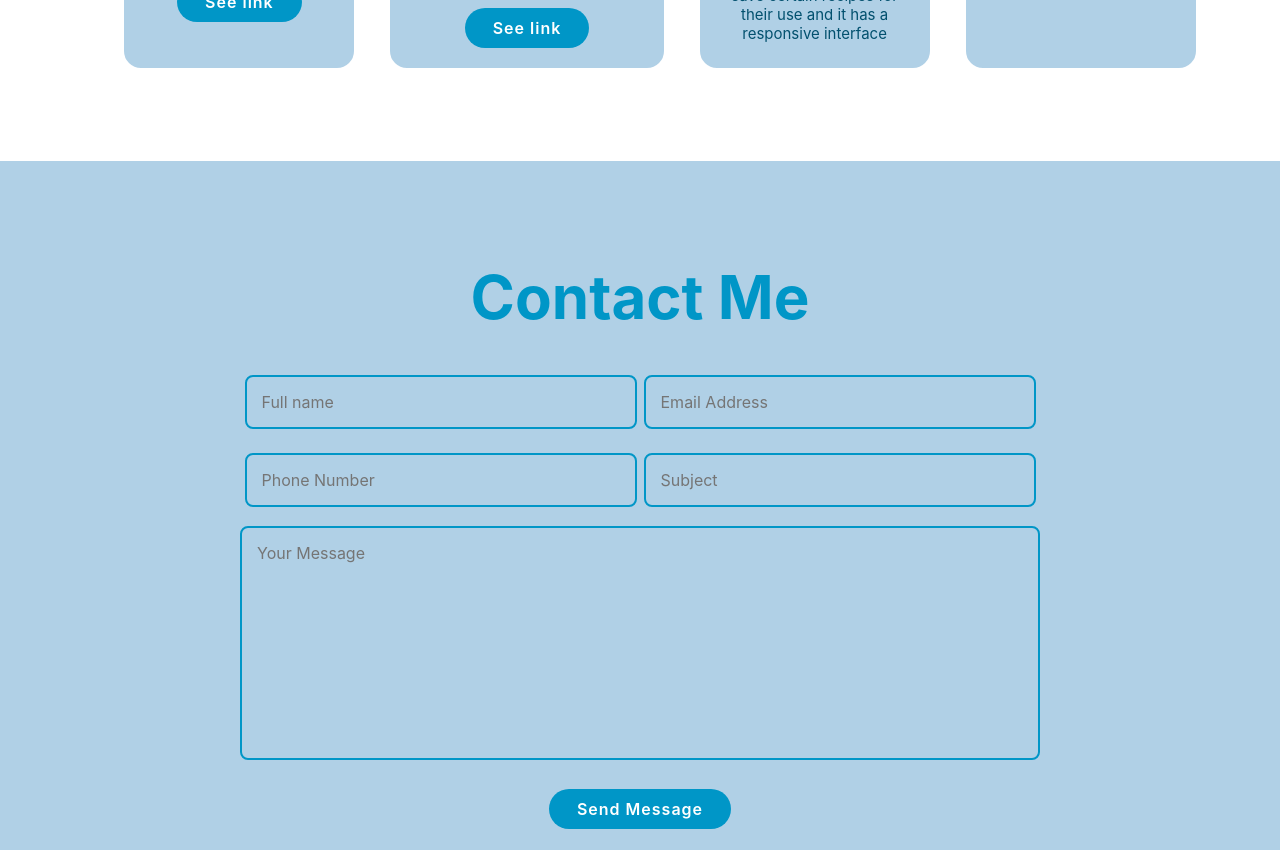
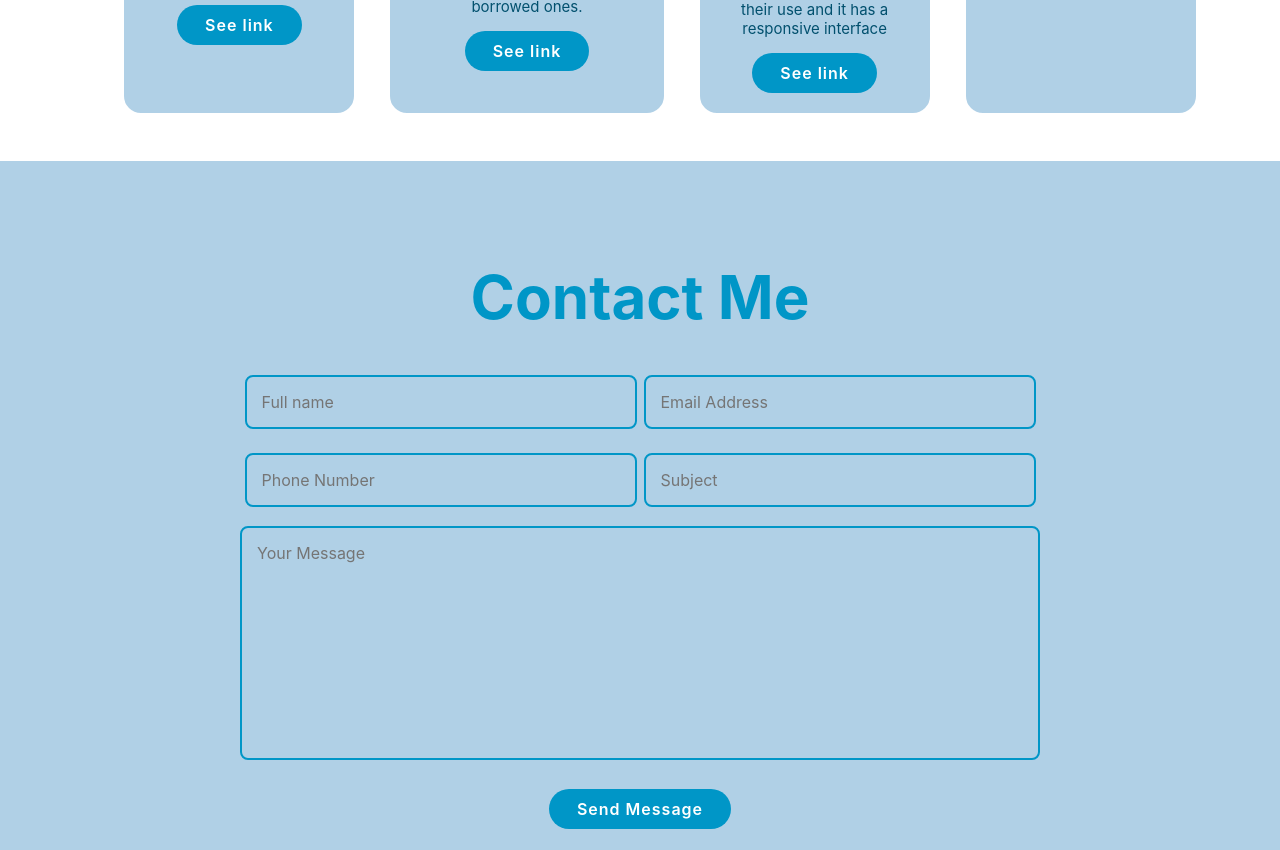
Before and after one commit to G0INGM3RRY/Portfolio, a plain HTML site: page index.html in a window 1280 px wide. Shown: the part 3039-3889 px from the top of the page. Drawn offline with nearby package versions, Linux system fonts and the light colour scheme; some packages are replaced by stand-ins of ours; a script that the page names is missing.

Commit message:
Update index.html

```diff
--- a/index.html
+++ b/index.html
@@ -273,6 +273,7 @@
                 responsive interface
               </p>
             </div>
+            <a href="https://github.com/DinnRadores/My_project" class="btn">See link</a>
           </div>
 
           <div class="project-item">
```
